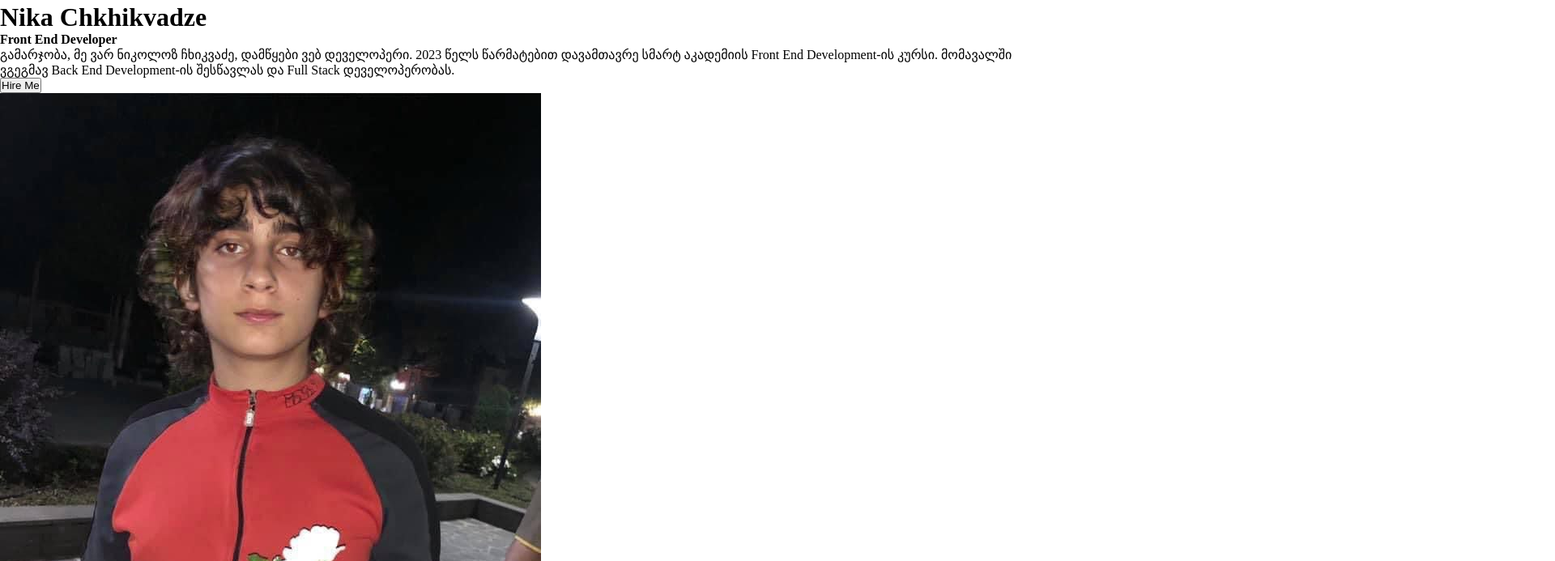
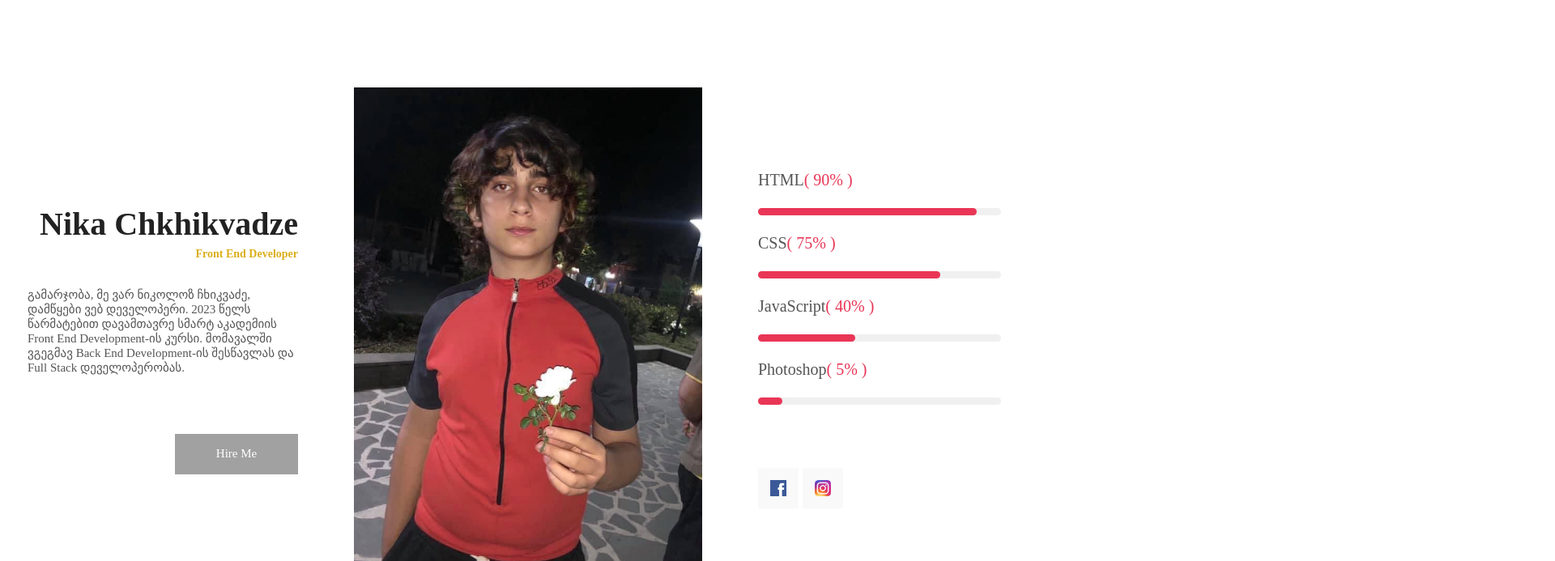
Before and after one commit to BeanieTheBeanerman/FinalProject, a plain HTML site: page index.html in a window 1280 px wide. Shown: the part 1003-1696 px from the top of the page at 81% size, 1920 px wide, since content can reach past the window. Drawn offline with Linux system fonts and the light colour scheme; files whose address does not match are found by name.

Commit message:
Update style.css

```diff
--- a/assets/css/style.css
+++ b/assets/css/style.css
@@ -14,9 +14,7 @@
     list-style-type: none;
   }
 
-  img {
-    object-fit: fill;
-  }
+
 
   .d-none {
     display: none;
@@ -195,3 +193,169 @@
   .active {
     display: block;
   }
+
+
+
+
+
+
+
+  .upper-section {
+    display: flex;
+    margin-top: 135px;
+    justify-content: center;
+    align-items: center;
+  }
+
+  .upper-section-left {
+    display: flex;
+    flex-direction: column;
+    align-items: flex-end;
+  }
+
+  .upper-section-left h1 {
+    color: #222222;
+    font-size: 40px;
+    margin-bottom: 6px;
+    font-family: glacial-bold;
+  }
+
+  .upper-section-left h4 {
+    color: #daae19;
+    font-size: 14px;
+    margin-bottom: 33px;
+    font-family: muli;
+  }
+
+  .upper-section-left p {
+    color: #555555;
+    font-size: 15px;
+    width: 334px;
+    margin-bottom: 73px;
+  }
+
+  .upper-section-left button {
+    background-color: #0000005e;
+    color: #ffffff;
+    font-size: 15px;
+    width: 152px;
+    height: 50px;
+    border: none;
+    cursor: pointer;
+    transition: 0.6s;
+    font-family: glacial-bold;
+  }
+
+  .upper-section-left button:hover {
+    background-color: #e93656;
+  }
+
+  .upper-section-middle {
+    margin-left: 69px;
+    margin-right: 69px;
+  }
+
+  .upper-section-middle img {
+    max-width: 430px;
+    width: 100%;
+  }
+  .section-flex {
+    display: flex;
+    flex-direction: row;
+    margin-bottom: 23px;
+  }
+
+  .info-progress {
+    margin-bottom: 23px;
+  }
+
+  .right-side-upper {
+    margin-bottom: 78px;
+    margin-right: 10px;
+  }
+
+  .right-side-upper p {
+    color: #555555;
+    font-size: 20px;
+    font-family: glacial-bold;
+  }
+
+  .right-side-upper span {
+    color: #e93656;
+    font-size: 20px;
+    font-family: glacial-bold;
+  }
+
+  .section-progress {
+    width: 300px;
+    height: 9px;
+    background-color: #f0f0f0;
+    border-radius: 5px;
+  }
+  #first-section-progress {
+    max-width: 90%;
+    height: 9px;
+    background-color: #e93656;
+    transition: 0.7s;
+    border-radius: 5px;
+  }
+
+  #first-section-progress.active {
+    max-width: 90%;
+  }
+
+  #second-section-progress {
+    background-color: #e93656;
+    max-width: 75%;
+    height: 9px;
+    border-radius: 5px;
+  }
+
+  #second-section-progress.active {
+    max-width: 75%;
+  }
+
+  #third-section-progress {
+    max-width: 40%;
+    height: 9px;
+    background-color: #e93656;
+    border-radius: 5px;
+  }
+
+  #third-section-progress.active {
+    max-width: 40%;
+  }
+
+  #fourth-section-progress {
+    max-width: 10%;
+    height: 9px;
+    background-color: #e93656;
+    border-radius: 5px;
+  }
+
+  #fourth-section-progress.active {
+    max-width: 10%;
+  }
+
+  .right-side-lower {
+    display: flex;
+  }
+
+  .right-side-lower a {
+    width: 50px;
+    height: 50px;
+    background-color: #f9f9f9;
+    margin-right: 5px;
+    transition: 0.7s;
+    padding-left: 15px;
+    padding-top: 15px;
+    cursor: pointer;
+  }
+
+  .right-side-lower a img {
+    width: 20px;
+  }
+
+  .right-side-lower a:hover {
+    background-color: #15263e;
+  }
```
